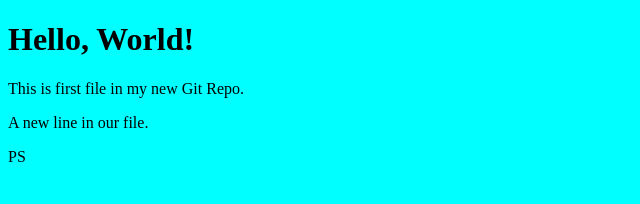
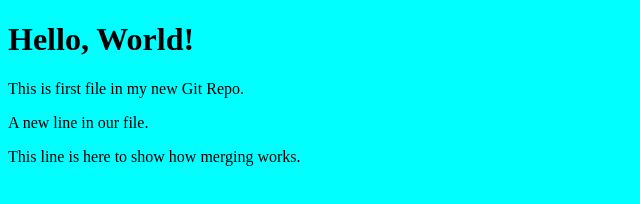
Before and after one commit to Jambulx/hello-world, a plain HTML site: page index.html in a window 1280 px wide. Shown: the whole page, without its empty margins (0-640 px from the left). Drawn offline with Linux system fonts and the light colour scheme.

Commit message:
updated index.html with emergency fix

```diff
--- a/index.html
+++ b/index.html
@@ -10,6 +10,6 @@
     <h1>Hello, World!</h1>
     <p>This is first file in my new Git Repo.</p>
     <p>A new line in our file.</p>
-    <p>PS</p>
+    <p>This line is here to show how merging works.</p>
 </body>
 </html>
```
